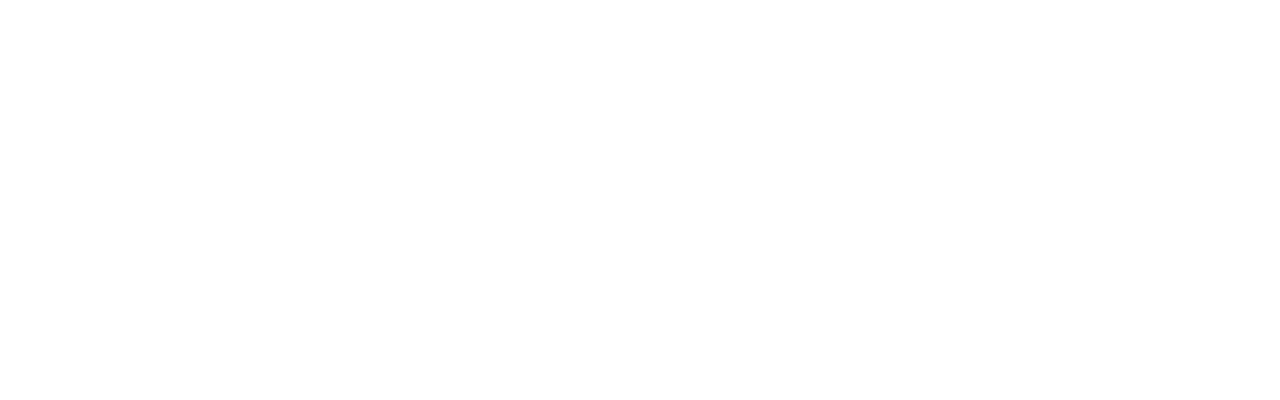
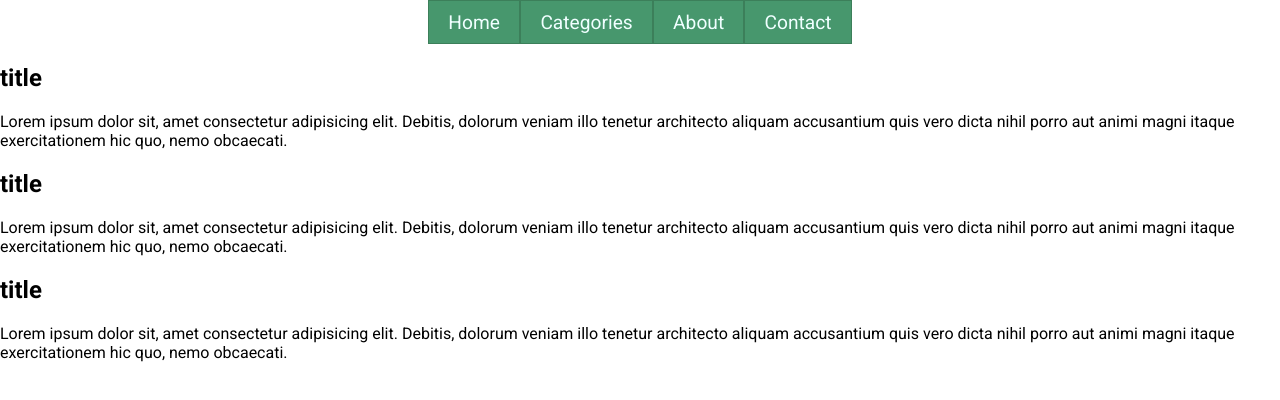
Before and after one commit to RAnastasiya/hw-14-12-2022, a plain HTML site: page index.html in a window 1280 px wide. Drawn offline with Linux system fonts and the light colour scheme; a web font is replaced by a local one.

Commit message:
Style the navigation

```diff
--- a/assets/css/style.css
+++ b/assets/css/style.css
@@ -1,4 +1,60 @@
+*{
+    box-sizing: border-box;
+}
 body {
+    margin: 0;
     font-family: 'Roboto', sans-serif;
     background-color: white;
 }
+a{
+    color: inherit;
+    text-decoration: none;
+}
+ul{
+    padding-left: 0;
+    list-style-type: none;
+}
+.main-navigation{
+    font-size: 24px;
+}
+.main-navigation__list{
+    margin-top: 0;
+    font-size: 0;
+    text-align: center;
+}
+.main-navigation__item{
+    display: inline-block;
+    background-color: #47976d;
+    color: azure;
+    position: relative;
+    cursor: pointer;
+}
+.main-navigation__item{
+    border: 1px solid #3c7f5a;
+}
+.main-navigation__item:hover{
+    background-color: #3c7f5a;
+}
+.main-navigation__item:hover>.main-navigation__list__sublist{
+    display: block;
+}
+.main-navigation__list__sublist{
+    display: none;
+    position: absolute;
+    left: 0;
+    right: 0;
+}
+.main-navigation__list__second-sublist{
+    left: 0;
+    padding: 0 0 0 100%;
+    right: -100%;
+    top: 0;
+}
+.main-navigation__item__subitem{
+    display: block;
+}
+.main-navigation__link{
+    display: inline-block;
+    padding: 0.5em 1em;
+    font-size: 1.2rem;
+}
--- a/index.html
+++ b/index.html
@@ -9,6 +9,59 @@
       <link rel="stylesheet" href="./assets/css/style.css">
   </head>
   <body>
-
+      <header>
+        <nav class="main-navigation">
+          <ul class="main-navigation__list">
+            <li class="main-navigation__item">
+              <a href="" class="main-navigation__link">Home</a>
+            </li>
+            <li class="main-navigation__item">
+              <a href="" class="main-navigation__link">Categories</a>
+              <ul class="main-navigation__list main-navigation__list__sublist">
+                <li class="main-navigation__item main-navigation__item__subitem">
+                  <a href="" class="main-navigation__link">Man</a>
+                </li>
+                <li class="main-navigation__item main-navigation__item__subitem">
+                  <a href="" class="main-navigation__link">Woman</a>
+                  <ul class="main-navigation__list main-navigation__list__sublist main-navigation__list__second-sublist">
+                    <li class="main-navigation__item main-navigation__item__subitem">
+                      <a href="" class="main-navigation__link">Dress</a>
+                    </li>
+                    <li class="main-navigation__item main-navigation__item__subitem">
+                      <a href="" class="main-navigation__link">Pants</a>
+                    </li>
+                    <li class="main-navigation__item main-navigation__item__subitem">
+                      <a href="" class="main-navigation__link">Shes</a>
+                    </li>
+                  </ul>
+                </li>
+                <li class="main-navigation__item main-navigation__item__subitem">
+                  <a href="" class="main-navigation__link">Kids</a>
+                </li>
+              </ul>
+            </li>
+            <li class="main-navigation__item">
+              <a href="" class="main-navigation__link">About</a>
+            </li>
+            <li class="main-navigation__item">
+              <a href="" class="main-navigation__link">Contact</a>
+            </li>
+          </ul>
+        </nav>
+      </header>
+      <main>
+        <article>
+          <h2>title</h2>
+          <p>Lorem ipsum dolor sit, amet consectetur adipisicing elit. Debitis, dolorum veniam illo tenetur architecto aliquam accusantium quis vero dicta nihil porro aut animi magni itaque exercitationem hic quo, nemo obcaecati.</p>
+        </article>
+        <article>
+          <h2>title</h2>
+          <p>Lorem ipsum dolor sit, amet consectetur adipisicing elit. Debitis, dolorum veniam illo tenetur architecto aliquam accusantium quis vero dicta nihil porro aut animi magni itaque exercitationem hic quo, nemo obcaecati.</p>
+        </article>
+        <article>
+          <h2>title</h2>
+          <p>Lorem ipsum dolor sit, amet consectetur adipisicing elit. Debitis, dolorum veniam illo tenetur architecto aliquam accusantium quis vero dicta nihil porro aut animi magni itaque exercitationem hic quo, nemo obcaecati.</p>
+        </article>
+      </main>
   </body>
 </html>
```
